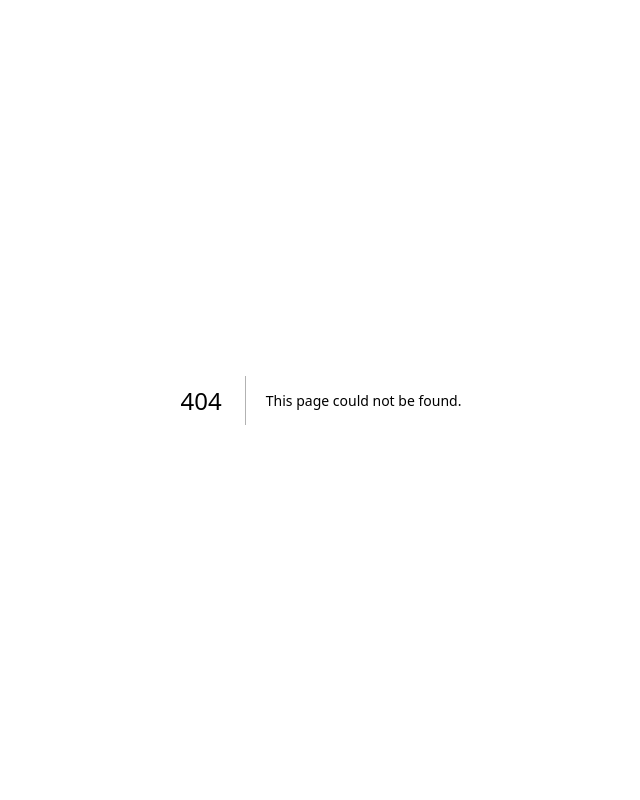
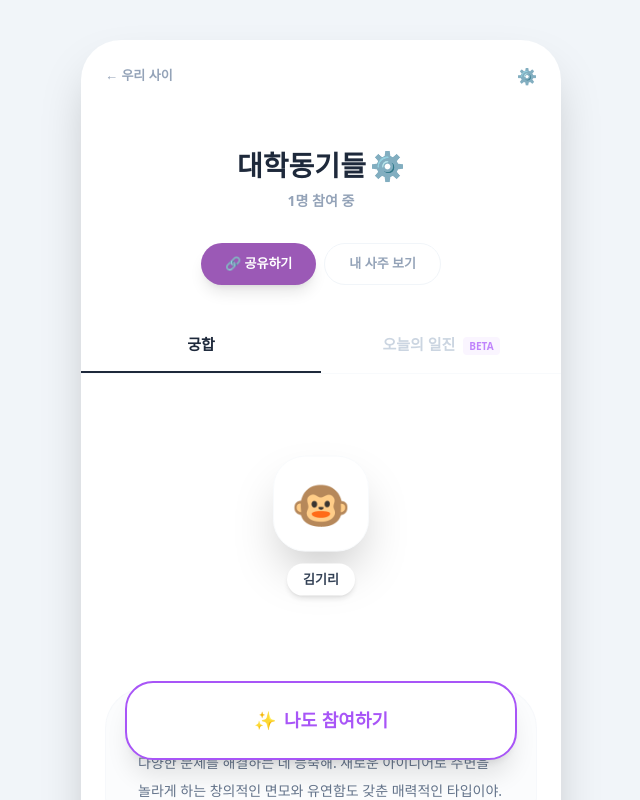
Before and after one commit to PLANB-John/oursai-web, a Next.js app: page /group in a window 1280 px wide. Before the commit this address had no page. Shown: the top 800 px of the page, without its empty margins (319-959 px from the left). Built offline with nearby package versions, Linux system fonts and the light colour scheme.

Commit message:
Create group.js

```diff
--- /dev/null
+++ b/pages/group.js
@@ -0,0 +1,69 @@
+import React from 'react';
+import Head from 'next/head';
+import { motion } from 'framer-motion';
+import { useRouter } from 'next/router';
+
+export default function GroupDetail() {
+  const router = useRouter();
+
+  return (
+    <div className="min-h-screen bg-slate-100 flex justify-center items-start sm:py-10 font-sans text-slate-800">
+      <Head>
+        <title>대학동기들 | 우리 사이</title>
+      </Head>
+
+      <div className="w-full max-w-[480px] min-h-screen bg-white shadow-2xl flex flex-col relative overflow-hidden sm:rounded-[40px] pb-20">
+
+        {/* 상단 헤더 */}
+        <div className="px-6 py-6 flex items-center justify-between">
+          <button onClick={() => router.push('/')} className="text-[13px] text-slate-400 font-bold">← 우리 사이</button>
+          <div className="text-slate-300">⚙️</div>
+        </div>
+
+        <main className="flex-1 flex flex-col items-center pt-8">
+          <div className="text-center space-y-1 mb-8">
+            <h1 className="text-[28px] font-black text-slate-800 flex items-center justify-center gap-1">
+              대학동기들 <span className="text-slate-200">⚙️</span>
+            </h1>
+            <p className="text-[14px] text-slate-400 font-bold">1명 참여 중</p>
+          </div>
+
+          <div className="flex gap-2 mb-12">
+            <button className="px-6 py-2.5 bg-[#9b59b6] text-white rounded-full text-[13px] font-black shadow-lg flex items-center gap-1.5">🔗 공유하기</button>
+            <button className="px-6 py-2.5 bg-white text-slate-400 border border-slate-100 rounded-full text-[13px] font-black">내 사주 보기</button>
+          </div>
+
+          {/* 탭 메뉴 */}
+          <div className="w-full flex border-b border-slate-50 mb-10">
+            <div className="flex-1 text-center pb-4 border-b-2 border-slate-800 text-[15px] font-black">궁합</div>
+            <div className="flex-1 text-center pb-4 text-slate-300 text-[15px] font-bold text-center">오늘의 일진 <span className="text-[10px] bg-purple-50 text-purple-400 px-1.5 py-0.5 rounded ml-1">BETA</span></div>
+          </div>
+
+          {/* 캐릭터 애니메이션 */}
+          <div className="relative w-full h-[250px] flex justify-center items-center">
+            <motion.div animate={{ y: [0, -15, 0] }} transition={{ duration: 4, repeat: Infinity }} className="flex flex-col items-center gap-3">
+              <div className="w-24 h-24 bg-white rounded-[32px] shadow-2xl flex items-center justify-center text-5xl border border-slate-50">🐵</div>
+              <span className="bg-white px-4 py-1.5 rounded-full shadow-md text-[13px] font-black text-slate-700">김기리</span>
+            </motion.div>
+          </div>
+
+          {/* 상세 설명 카드 */}
+          <section className="w-full px-6 mt-6">
+            <div className="bg-slate-50/50 rounded-[40px] p-8 border border-slate-100/50">
+              <p className="text-[14px] text-slate-500 leading-7 font-medium">
+                날카로운 지혜가 돋보이며 상황 판단이 빠르고 결단력이 뛰어나 다양한 문제를 해결하는 데 능숙해. 새로운 아이디어로 주변을 놀라게 하는 창의적인 면모와 유연함도 갖춘 매력적인 타입이야.
+              </p>
+            </div>
+          </section>
+        </main>
+
+        {/* 하단 플로팅 버튼 */}
+        <div className="fixed bottom-10 left-1/2 -translate-x-1/2 w-full max-w-[440px] px-6">
+          <button className="w-full py-6 bg-white border-2 border-purple-500 text-purple-500 rounded-[28px] font-black text-[18px] shadow-xl flex items-center justify-center gap-2">
+            <span>✨</span> 나도 참여하기
+          </button>
+        </div>
+      </div>
+    </div>
+  );
+}
```
